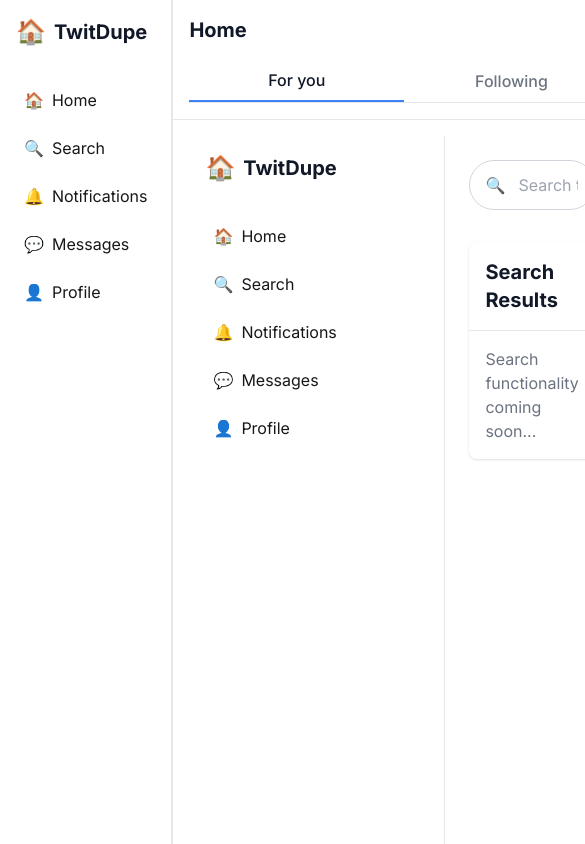
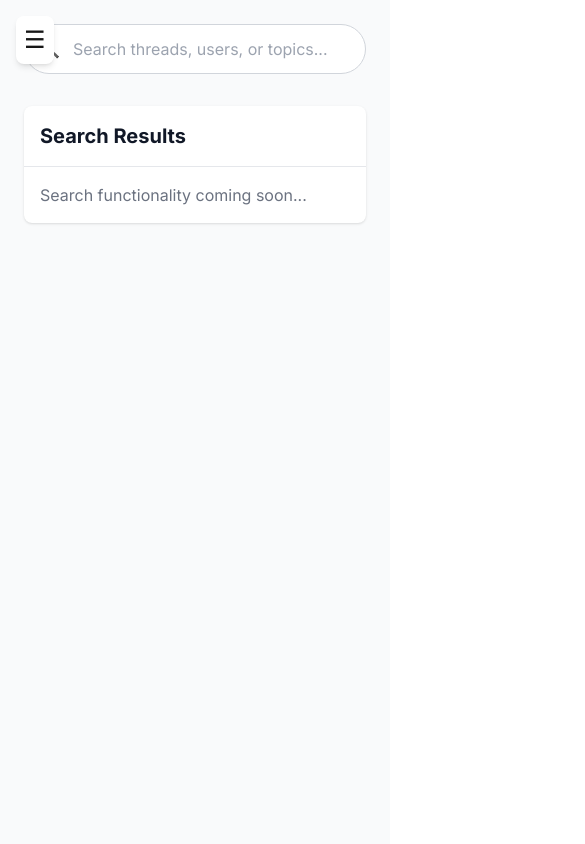
Before and after one commit to nolen22/twitdupe, a Next.js app: page /search in a window 390 px wide. Shown: the top 844 px of the page, 585 px wide, since content can reach past the window. Built offline with nearby package versions, Linux system fonts and the light colour scheme.

Commit message:
feat: improve accessibility, responsiveness, and add animations

```diff
--- a/package.json
+++ b/package.json
@@ -11,6 +11,7 @@
   "dependencies": {
     "@next-auth/prisma-adapter": "^1.0.0",
     "@prisma/client": "^5.0.0",
+    "framer-motion": "^12.6.2",
     "next": "14.1.0",
     "next-auth": "^4.24.0",
     "react": "^18",
--- a/src/app/components/Sidebar.tsx
+++ b/src/app/components/Sidebar.tsx
@@ -3,69 +3,91 @@
 import { useUser } from '../context/UserContext';
 import { getDeviceEmojis } from '../utils/deviceEmojis';
 import { useState, useEffect } from 'react';
+import Link from 'next/link';
+import { motion } from 'framer-motion';
+import { buttonHover, buttonTap } from '../utils/animations';
 
 export default function Sidebar() {
   const { user, logout } = useUser();
   const [emojis, setEmojis] = useState(getDeviceEmojis());
+  const [isMobileMenuOpen, setIsMobileMenuOpen] = useState(false);
 
   useEffect(() => {
     // Update emojis when the component mounts
     setEmojis(getDeviceEmojis());
   }, []);
 
+  const navItems = [
+    { href: '/', label: 'Home', emoji: emojis.home },
+    { href: '/search', label: 'Search', emoji: emojis.search },
+    { href: '/notifications', label: 'Notifications', emoji: emojis.notifications },
+    { href: '/messages', label: 'Messages', emoji: emojis.messages },
+    { href: '/profile', label: 'Profile', emoji: emojis.profile },
+  ];
+
   return (
-    <div className="w-64 min-h-screen bg-white border-r border-gray-200 p-4">
+    <>
+      {/* Mobile menu button */}
+      <button
+        onClick={() => setIsMobileMenuOpen(!isMobileMenuOpen)}
+        className="lg:hidden fixed top-4 left-4 z-50 p-2 rounded-lg bg-white shadow-md"
+        aria-label="Toggle menu"
+      >
+        <span className="text-2xl">{emojis.menu}</span>
+      </button>
+
+      {/* Sidebar */}
+      <motion.div
+        initial={{ x: -300 }}
+        animate={{ x: isMobileMenuOpen ? 0 : -300 }}
+        transition={{ type: 'spring', stiffness: 300, damping: 30 }}
+        className={`fixed lg:static inset-y-0 left-0 z-40 w-64 bg-white border-r border-gray-200 p-4 transform transition-transform duration-300 ease-in-out`}
+      >
         <div className="flex flex-col h-full">
           <div className="flex items-center space-x-2 mb-8">
-          <span className="text-2xl">{emojis.home}</span>
+            <span className="text-2xl" role="img" aria-label="Home">{emojis.home}</span>
             <h1 className="text-xl font-bold text-gray-900">TwitDupe</h1>
           </div>
 
-        <nav className="flex-1">
+          <nav className="flex-1" role="navigation" aria-label="Main navigation">
             <ul className="space-y-2">
-            <li>
-              <a href="/" className="flex items-center space-x-2 p-2 hover:bg-gray-100 rounded-lg">
-                <span>{emojis.home}</span>
-                <span>Home</span>
-              </a>
+              {navItems.map((item) => (
+                <li key={item.href}>
+                  <Link
+                    href={item.href}
+                    className="flex items-center space-x-2 p-2 hover:bg-gray-100 rounded-lg transition-colors duration-200"
+                    onClick={() => setIsMobileMenuOpen(false)}
+                  >
+                    <span role="img" aria-label={item.label}>{item.emoji}</span>
+                    <span>{item.label}</span>
+                  </Link>
                 </li>
-            <li>
-              <a href="/search" className="flex items-center space-x-2 p-2 hover:bg-gray-100 rounded-lg">
-                <span>{emojis.search}</span>
-                <span>Search</span>
-              </a>
-            </li>
-            <li>
-              <a href="/notifications" className="flex items-center space-x-2 p-2 hover:bg-gray-100 rounded-lg">
-                <span>{emojis.notifications}</span>
-                <span>Notifications</span>
-              </a>
-            </li>
-            <li>
-              <a href="/messages" className="flex items-center space-x-2 p-2 hover:bg-gray-100 rounded-lg">
-                <span>{emojis.messages}</span>
-                <span>Messages</span>
-              </a>
-            </li>
-            <li>
-              <a href="/profile" className="flex items-center space-x-2 p-2 hover:bg-gray-100 rounded-lg">
-                <span>{emojis.profile}</span>
-                <span>Profile</span>
-              </a>
-            </li>
+              ))}
             </ul>
           </nav>
 
           <div className="mt-auto">
-          <button
+            <motion.button
+              whileHover={buttonHover}
+              whileTap={buttonTap}
               onClick={logout}
-            className="flex items-center space-x-2 p-2 hover:bg-gray-100 rounded-lg w-full"
+              className="flex items-center space-x-2 p-2 hover:bg-gray-100 rounded-lg w-full transition-colors duration-200"
+              aria-label="Logout"
             >
-            <span>{emojis.logout}</span>
+              <span role="img" aria-label="Logout">{emojis.logout}</span>
               <span>Logout</span>
-          </button>
+            </motion.button>
           </div>
         </div>
-    </div>
+      </motion.div>
+
+      {/* Overlay for mobile */}
+      {isMobileMenuOpen && (
+        <div
+          className="fixed inset-0 bg-black bg-opacity-50 z-30 lg:hidden"
+          onClick={() => setIsMobileMenuOpen(false)}
+        />
+      )}
+    </>
   );
 }
--- a/src/app/context/UserContext.tsx
+++ b/src/app/context/UserContext.tsx
@@ -1,6 +1,6 @@
 'use client';
 
-import { createContext, useContext, useState } from 'react';
+import { createContext, useContext, useState, useMemo } from 'react';
 
 interface User {
   id: string;
@@ -10,12 +10,14 @@ interface User {
 
 interface UserContextType {
   user: User | null;
+  isAuthenticated: boolean;
   login: (user: User) => void;
   logout: () => void;
 }
 
 const UserContext = createContext<UserContextType>({
   user: null,
+  isAuthenticated: false,
   login: () => {},
   logout: () => {},
 });
@@ -31,8 +33,15 @@ export function UserProvider({ children }: { children: React.ReactNode }) {
     setUser(null);
   };
 
+  const value = useMemo(() => ({
+    user,
+    isAuthenticated: !!user,
+    login,
+    logout,
+  }), [user]);
+
   return (
-    <UserContext.Provider value={{ user, login, logout }}>
+    <UserContext.Provider value={value}>
       {children}
     </UserContext.Provider>
   );
--- a/src/app/layout.tsx
+++ b/src/app/layout.tsx
@@ -1,51 +1,28 @@
-import type { Metadata, Viewport } from "next";
-import { Inter } from "next/font/google";
-import "./globals.css";
-import { UserProvider } from "./context/UserContext";
-import Sidebar from "./components/Sidebar";
-import RightSidebar from "./components/RightSidebar";
+import type { Metadata } from 'next';
+import { Inter } from 'next/font/google';
+import './globals.css';
+import { UserProvider } from './context/UserContext';
 
-const inter = Inter({ subsets: ["latin"] });
+const inter = Inter({ subsets: ['latin'] });
 
 export const metadata: Metadata = {
-  title: "TwitDupe",
-  description: "A Twitter clone built with Next.js",
-};
-
-export const viewport: Viewport = {
-  width: "device-width",
-  initialScale: 1,
-  themeColor: "#ffffff",
+  title: 'TwitDupe - A Twitter Clone',
+  description: 'A Twitter clone built with Next.js, featuring real-time updates and modern UI.',
+  viewport: 'width=device-width, initial-scale=1, maximum-scale=1',
+  themeColor: '#ffffff',
 };
 
 export default function RootLayout({
   children,
-}: Readonly<{
+}: {
   children: React.ReactNode;
-}>) {
+}) {
   return (
-    <html lang="en">
-      <body className={`${inter.className} antialiased bg-white`}>
+    <html lang="en" className="h-full">
+      <body className={`${inter.className} h-full antialiased`}>
         <UserProvider>
-          <div className="flex min-h-screen">
-            <Sidebar />
-            <main className="flex-1 border-x border-gray-200">
-              <div className="sticky top-0 bg-white border-b border-gray-200 p-4">
-                <h2 className="text-xl font-bold text-gray-900">Home</h2>
-                <div className="flex mt-4 border-b border-gray-200">
-                  <button className="flex-1 py-2 text-center font-medium text-gray-900 border-b-2 border-blue-500">
-                    For you
-                  </button>
-                  <button className="flex-1 py-2 text-center font-medium text-gray-500 hover:text-gray-900">
-                    Following
-                  </button>
-                </div>
-              </div>
-              <div className="p-4">
-                {children}
-              </div>
-            </main>
-            <RightSidebar />
+          <div className="min-h-full bg-gray-50">
+            {children}
           </div>
         </UserProvider>
       </body>
--- /dev/null
+++ b/src/app/utils/animations.ts
@@ -0,0 +1,30 @@
+export const fadeIn = {
+  initial: { opacity: 0 },
+  animate: { opacity: 1 },
+  exit: { opacity: 0 },
+  transition: { duration: 0.3 }
+};
+
+export const slideUp = {
+  initial: { y: 20, opacity: 0 },
+  animate: { y: 0, opacity: 1 },
+  exit: { y: 20, opacity: 0 },
+  transition: { duration: 0.3 }
+};
+
+export const scale = {
+  initial: { scale: 0.95 },
+  animate: { scale: 1 },
+  exit: { scale: 0.95 },
+  transition: { duration: 0.2 }
+};
+
+export const buttonHover = {
+  scale: 1.05,
+  transition: { duration: 0.2 }
+};
+
+export const buttonTap = {
+  scale: 0.95,
+  transition: { duration: 0.1 }
+};
```
Also changed, not shown: 1 other file (tests, documents, lock files or other folders). Lines whose indentation alone changed are shown as unchanged.
